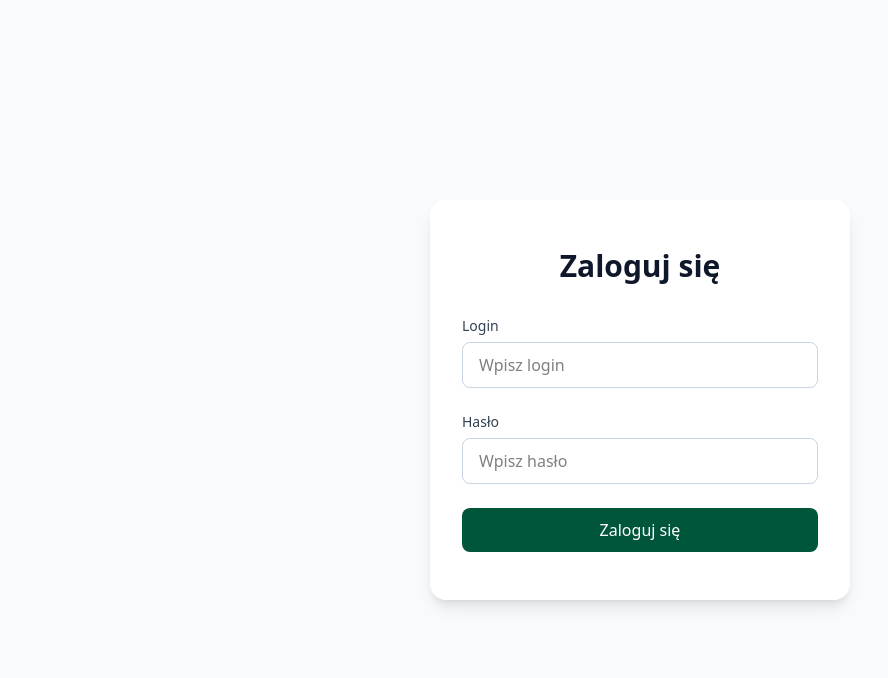
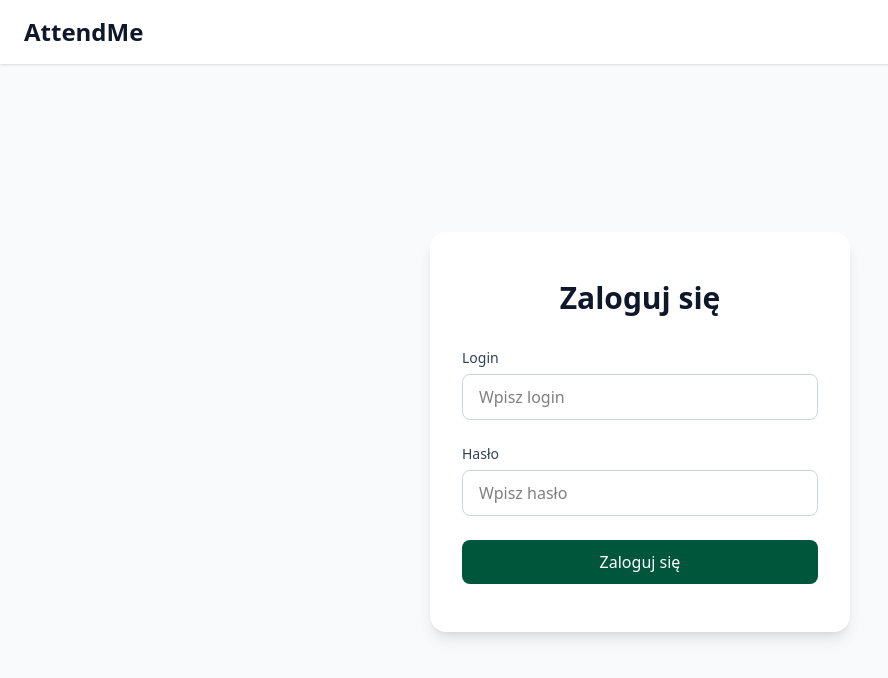
Before and after one commit to taczhed/attend-me, a Vue app: page /login in a window 1280 px wide. Shown: the top 678 px of the page, without its empty margins (0-888 px from the left). Built offline with nearby package versions, Linux system fonts and the light colour scheme; the HTML template or start-up script is replaced by a standard one.

Commit message:
refactor: header in the login view

```diff
--- a/src/views/LoginView.vue
+++ b/src/views/LoginView.vue
@@ -1,6 +1,7 @@
 <script setup lang="ts">
 import { ref } from 'vue'
 import { useRouter } from 'vue-router'
+import AppHeader from '@/components/AppHeader.vue'
 import BaseInput from '@/components/BaseInput.vue'
 import BaseButton from '@/components/BaseButton.vue'
 import { ApiClient } from '@/backend/ApiClient.ts'
@@ -28,14 +29,19 @@ const handleLogin = async () => {
 </script>
 
 <template>
-  <div class="min-h-screen flex items-center justify-center bg-secondary-50 px-4">
+  <div class="min-h-screen flex flex-col bg-secondary-50">
+    <AppHeader :user="currentUser" @logout="logout" />
+    <div class="flex-grow flex items-center justify-center bg-secondary-50 px-4">
       <div class="w-full max-w-[420px] bg-white rounded-2xl shadow-lg px-8 py-12">
         <h1 class="text-center text-3xl font-bold text-secondary-900 mb-8">Zaloguj się</h1>
         <form @submit.prevent="handleLogin" class="space-y-6">
           <BaseInput v-model="login" type="login" label="Login" placeholder="Wpisz login" />
           <BaseInput v-model="password" type="password" label="Hasło" placeholder="Wpisz hasło" />
 
-        <div v-if="error" class="bg-red-50 border border-red-200 text-red-700 px-4 py-3 rounded-lg">
+          <div
+            v-if="error"
+            class="bg-red-50 border border-red-200 text-red-700 px-4 py-3 rounded-lg"
+          >
             {{ error }}
           </div>
 
@@ -45,4 +51,5 @@ const handleLogin = async () => {
         </form>
       </div>
     </div>
+  </div>
 </template>
```
Lines whose indentation alone changed are shown as unchanged.
